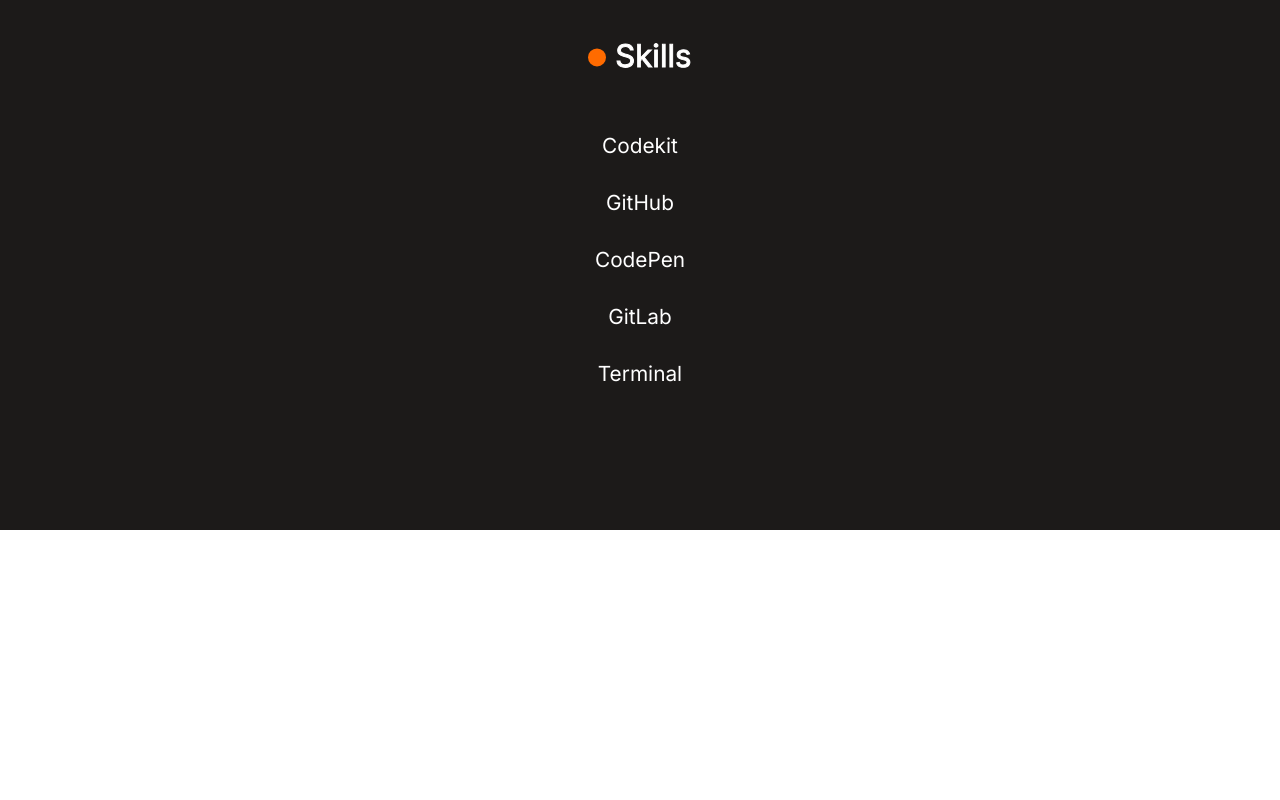
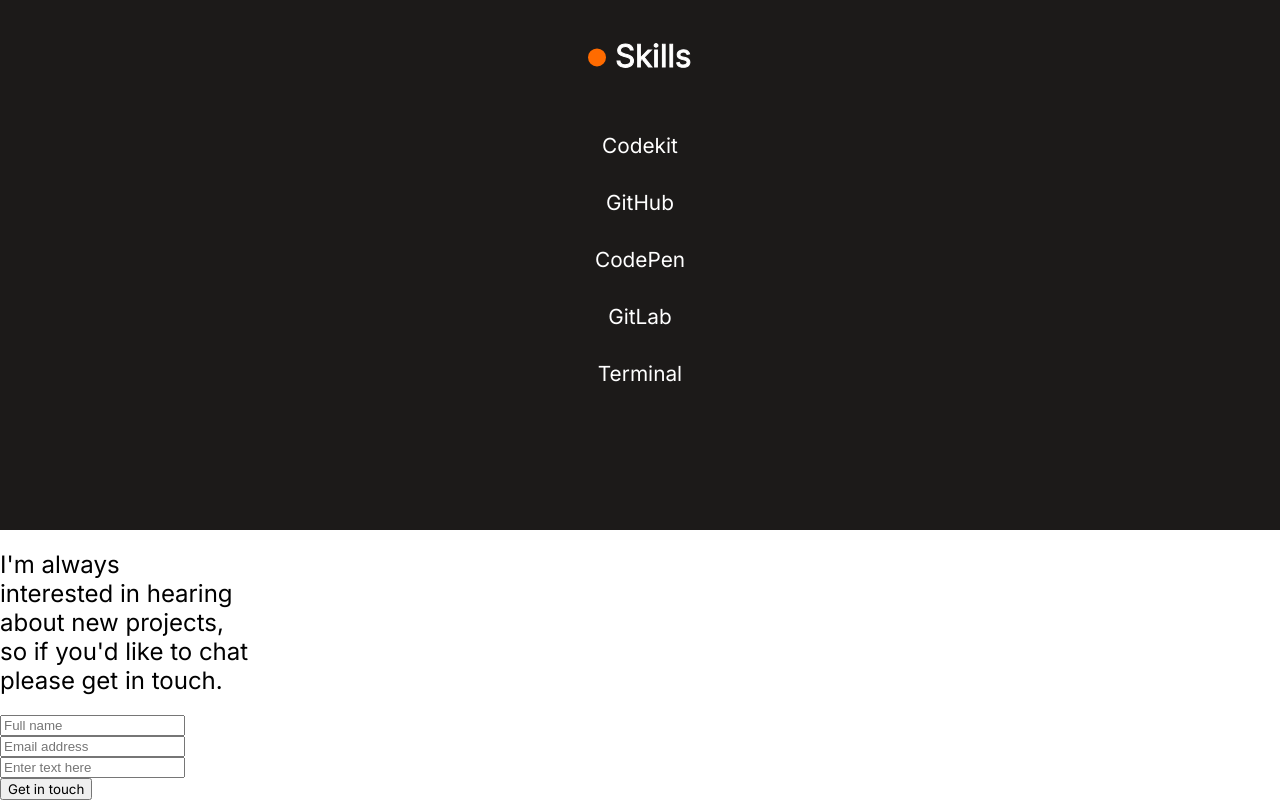
Before and after one commit to VelzckC0D3/Portfolio_v1.0, a website: page index.html in a window 1280 px wide. Shown: the part 5749-6549 px from the top of the page. Before the commit the page ends 6279 px from the top, so only its background shows below. Drawn offline with Linux system fonts and the light colour scheme.

Commit message:
Add html form

```diff
--- a/index.html
+++ b/index.html
@@ -300,7 +300,23 @@
                 </div>
             </div>
         </section>
-
+        <section id="form" class="flexColumn">
+            <div id="formCont">
+                <div id="formTitle" class="inter">
+                    <h2>I'm always <br> interested in hearing <br> about new projects, <br> so if you'd like to chat
+                        <br>
+                        please get in touch.</h2>
+                </div>
+                <div>
+                    <form>
+                        <input type="text" class="formInput" id="name" name="name" placeholder="Full name"><br>
+                        <input type="email" class="formInput" id="email" name="email" placeholder="Email address"><br>
+                        <input type="text" id="message" name="comments" placeholder="Enter text here"><br>
+                        <input type="submit" class="inter" value="Get in touch">
+                    </form>
+                </div>
+            </div>
+        </section>
     </main>
 </body>
 
```
